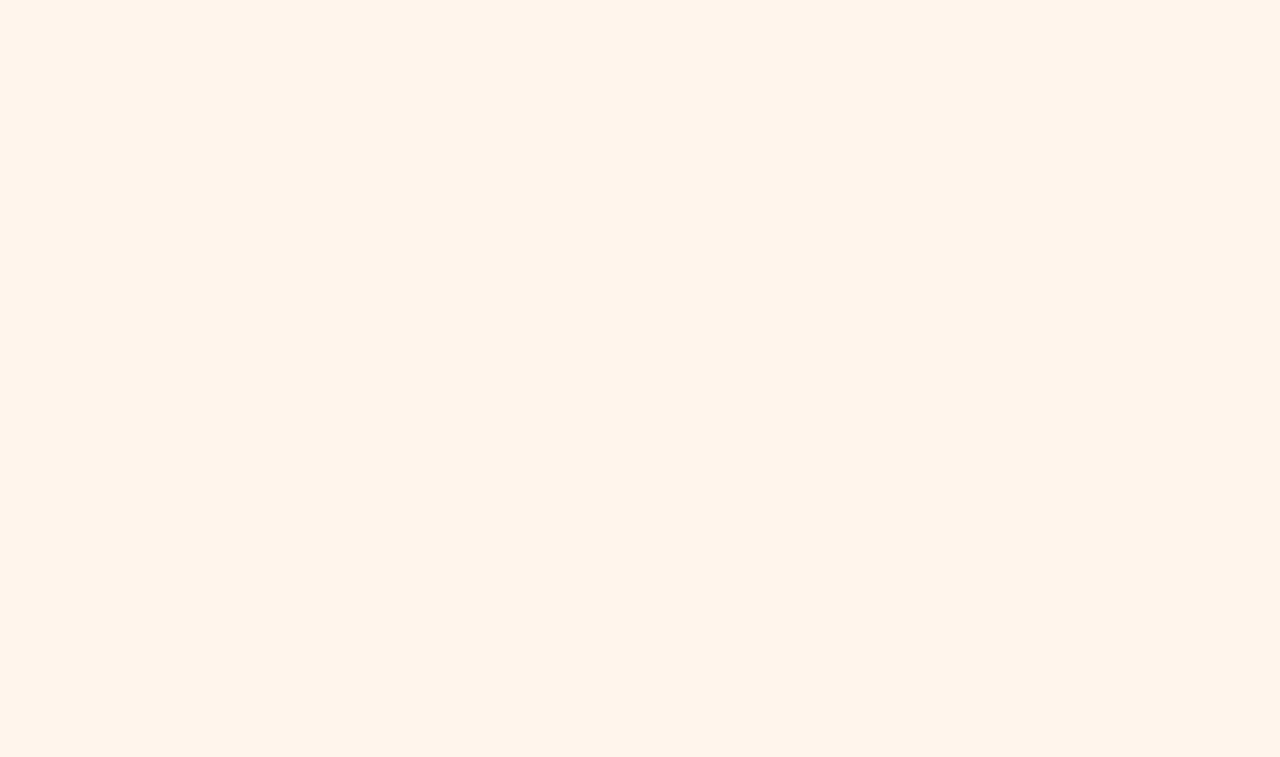
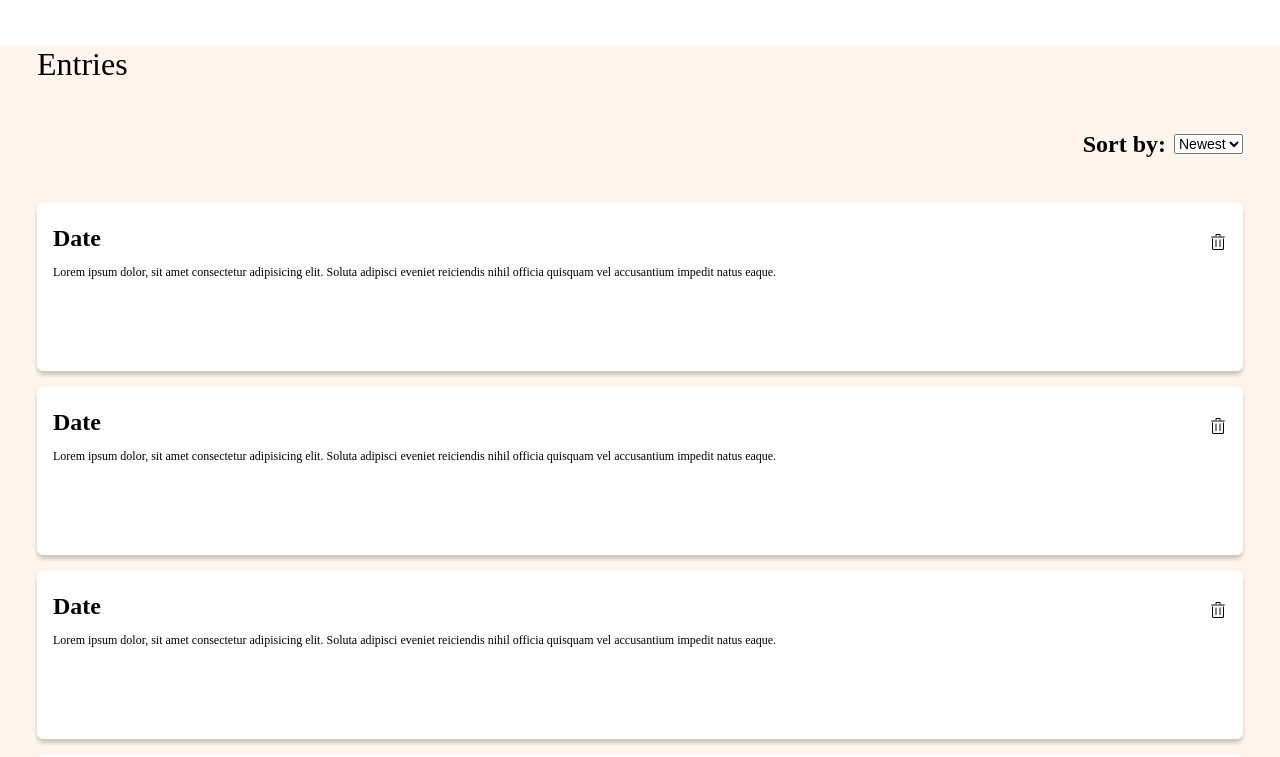
Before and after one commit to Celinaki/Diary, a Vue app: page / in a window 1280 px wide. Shown: the top 757 px of the page. Built offline with nearby package versions, Linux system fonts and the light colour scheme.

Commit message:
Scrollable list for entries

```diff
--- a/src/views/DiaryView.vue
+++ b/src/views/DiaryView.vue
@@ -1,13 +1,65 @@
 <script setup>
-
+import EntryCard from '../components/icons/EntryCard.vue';
+import Pagination from '../components/icons/Pagination.vue'
+import CreateEntryButton from '../components/CreateEntryButton.vue'
 </script>
 
 <template>
-    <div>
-
+    <div class="wrapper">
+        <h1>Entries</h1>
+        <section class="sortby-wrapper">
+            <h2>Sort by: </h2>
+            <select name="" id="sort-by">
+                <option value="Newest">Newest</option>
+                <option value="Oldest">Oldest</option>
+            </select>
+        </section>
+        <div class="entries-wrapper">
+            <EntryCard/>
+            <EntryCard/>
+            <EntryCard/>
+            <EntryCard/>
+            <EntryCard/>
+        </div>
+        <Pagination/>
     </div>
+    <CreateEntryButton/>
 </template>
 
-<style >
+<style scoped>
+template{
+    position: relative;
+}
+.wrapper{
+margin: 46px 37px;
+display: flex;
+flex-direction: column;
+}
+.wrapper h1{
+    margin: 0;
+    font-weight: 500;
+}
+.sortby-wrapper{
+    padding-top: 28px;
+    display: flex;
+    align-items: center;
+    align-self: flex-end;
+    gap: 8px;
+    border-radius: 25px;
+
+}
+.sortby-wrapper select{
+    height: fit-content;
+    font-size: 14px;
+}
+
+.entries-wrapper{
+    display: flex;
+    flex-direction: column;
+    gap: 16px;
+    padding-bottom: 38px;
+    padding-top: 25px;
+}
+
 
 </style>
```
